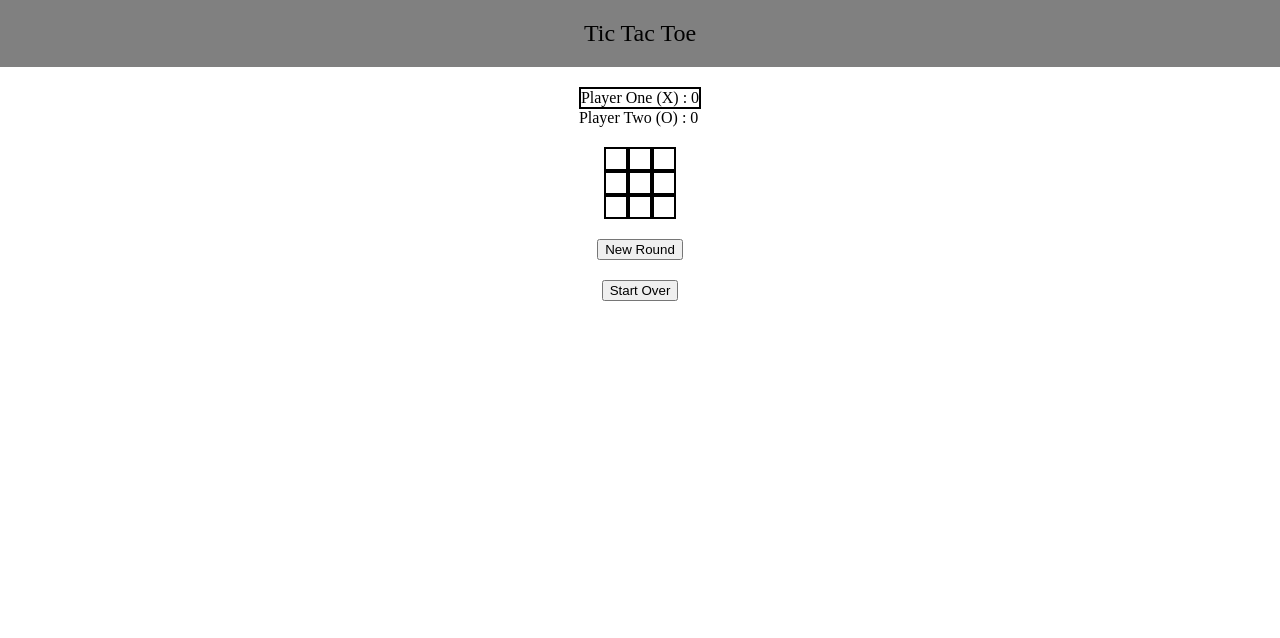
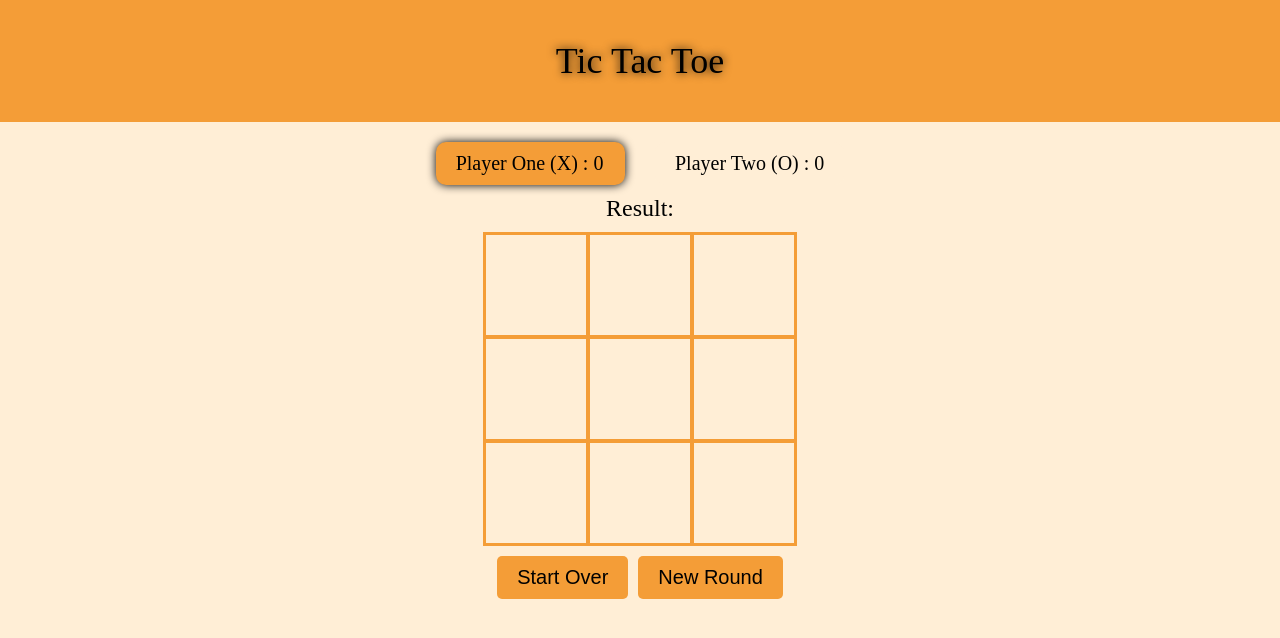
Before and after one commit to simbag04/tic-tac-toe, a plain HTML site: page index.html in a window 1280 px wide. Both pictures are taken after a click on the button "Let's Play!". Drawn offline with Linux system fonts and the light colour scheme.

Commit message:
Fixed bugs, added more styling

```diff
--- a/index.html
+++ b/index.html
@@ -10,16 +10,22 @@
 <body>
     <script src="script.js" defer></script>
     <div class="header">Tic Tac Toe</div>
+    <div class="content">
         <div class="main">
             <div class="score-keeper">
-            <div class="p1"></div>
-            <div class="p2"></div>
+                <div class="p1 score"></div>
+                <div class="p2 score"></div>
             </div>
+            <div class="winner"></div>
             <div class="board">
 
             </div>
+
+            <div class="buttons">
+                <button class="start-over">Start Over</button>
                 <button class="reset">New Round</button>
-        <button class="start-over">Start Over</button>
+            </div>
+
         </div>
 
         <div class="start-game">
@@ -51,6 +57,8 @@
                 <button type="submit">Let's Play!</button>
             </form>
         </div>
+    </div>
+
 
 </body>
 </html>
--- a/script.js
+++ b/script.js
@@ -31,6 +31,8 @@ let Cell = () => {
 let Player = (name, marker) => {
 
     let score = 0;
+
+    // getter methods
     const getName = () => {
         return name;
     }
@@ -43,6 +45,7 @@ let Player = (name, marker) => {
         return score;
     }
 
+    // method to increment score when there's a win
     const updateScore = () => {
         score++;
     }
@@ -109,7 +112,11 @@ let gameboard = (() => {
     }
 
     // checks if winner exists
+    // returns null if no winner/tie, 0 if tie, winner if winner exists
     const winnerExists = () => {
+
+        // checks for tie
+        let cellsFilled = true;
 
         // check rows/cols
         for (let i = 0; i < 3; i++)
@@ -119,19 +126,26 @@ let gameboard = (() => {
 
             let colFound = true;
             let colFirst = board[0][i].getPlayer();
+
             for (let j = 0; j < 3; j++)
             {
-                if (board[i][j] === null || board[i][j].getPlayer() !== rowFirst)
+                // check for tie
+                if (board[i][j].getPlayer() === null) cellsFilled = false;
+
+                // check for current row having winner
+                if (board[i][j].getPlayer() === null || board[i][j].getPlayer() !== rowFirst)
                 {
                     rowFound = false;
                 }
 
-                if (board[j][i] === null || board[j][i].getPlayer() !== colFirst)
+                // check for current col having winner
+                if (board[j][i].getPlayer() === null || board[j][i].getPlayer() !== colFirst)
                 {
                     colFound = false;
                 }
             }
 
+            // returns if found
             if (rowFound)
             {
                 winner = rowFirst;
@@ -153,12 +167,12 @@ let gameboard = (() => {
 
         for (let i = 0; i < 3; i++)
         {
-            if (board[i][i] === null || board[i][i].getPlayer() !== negDiagFirst)
+            if (board[i][i].getPlayer() === null || board[i][i].getPlayer() !== negDiagFirst)
             {
                 negDiagFound = false;
             }
 
-            if (board[i][2 - i] === null || board[i][2-i].getPlayer() !== posDiagFirst)
+            if (board[i][2 - i].getPlayer() === null || board[i][2-i].getPlayer() !== posDiagFirst)
             {
                 posDiagFound = false;
             }
@@ -174,6 +188,11 @@ let gameboard = (() => {
             winner = posDiagFirst;
             return posDiagFirst;
         }
+        else if (cellsFilled)
+        {
+            winner = 0;
+            return 0;
+        }
         return null;
     }
 
@@ -184,32 +203,23 @@ let gameboard = (() => {
 // module to handle display of board on screen
 let displayHandler = (() => {
 
-    // current board
+    // current board and players
     let board = gameboard.getBoard();
+    let p1 = null;
+    let p2 = null;
 
     // DOM elements
     let htmlBoard = document.querySelector(".board");
-    let resetButton = document.querySelector(".main button");
+    let resetButton = document.querySelector(".reset");
     let startOverButton = document.querySelector(".start-over")
     let playerOneDiv = document.querySelector(".score-keeper .p1");
     let playerTwoDiv = document.querySelector(".score-keeper .p2");
+    let winnerDiv = document.querySelector(".winner");
     let form = document.querySelector("form");
     let main = document.querySelector(".main");
     let startMenu = document.querySelector(".start-game");
-    let p1 = null;
-    let p2 = null;
 
-
-
-    // renders HTML on page
-    const renderBoard = (player) => {
-        board = gameboard.getBoard();
-        updateDOM();
-        setScoreKeeper();
-        resetStyle();
-        styleScoreKeeper(player);
-    }
-
+    // all event listeners
     form.addEventListener('submit', (e) => {
         e.preventDefault();
 
@@ -233,8 +243,6 @@ let displayHandler = (() => {
 
     })
 
-    // method to initialize buttons
-    const addButtonHandlers = () => {
     resetButton.addEventListener('click', () => {
         gameController.newRound();
     })
@@ -244,14 +252,88 @@ let displayHandler = (() => {
         startMenu.style['visibility'] = 'visible';
     })
 
-
+    // main method that renders and styles ALL HTML on page
+    const renderBoard = (player) => {
+        board = gameboard.getBoard();
+        updateBoard();
+        setScoreKeeper();
+        resetStyle();
+        styleScoreKeeper(player);
+        setWinnerDiv();
     }
 
+    // helper methods
+
+    // helper method to set score keeper content
     const setScoreKeeper = () => {
         playerOneDiv.textContent = p1.getName() + " (" + p1.getMarker() + ") : " + p1.getScore();
         playerTwoDiv.textContent = p2.getName() + " (" + p2.getMarker() + ") : " + p2.getScore();
     }
 
+    // helper method to set result div
+    const setWinnerDiv = () => {
+        let winner = gameboard.getWinner();
+        let content = "Result: ";
+        if (winner === 0)
+        {
+            content += "Tie!"
+        }
+        else if (winner !== null)
+        {
+            content += winner.getName() + " wins!";
+        }
+        winnerDiv.textContent = content;
+    }
+
+    // helper method to update board
+    const updateBoard = () =>
+    {
+        // reset HTML
+        htmlBoard.innerHTML = "";
+        for (let i = 0; i < 3; i++)
+        {
+            // add rows for board
+            let row = document.createElement('div');
+            row.classList.add("row");
+            row.classList.add(i.toString());
+
+            for (let j = 0; j < 3; j++)
+            {
+                // add cols for board
+                let col = document.createElement('div');
+                col.classList.add("col");
+                col.classList.add(j.toString());
+
+                // set text content for cell
+                let player = board[i][j].getPlayer();
+                if (player === null)
+                {
+                    col.classList.add("unclicked");
+                    col.textContent = '';
+                }
+                else
+                {
+                    col.classList.add("clicked");
+                    col.textContent = player.getMarker();
+                }
+
+                // col.textContent = player == null ? '' : player.getMarker();
+
+                // add event listener for cell
+                col.addEventListener('click', () => {
+                    gameController.playTurn(i, j);
+                })
+
+                // append to row
+                row.appendChild(col);
+            }
+
+            // append row to board
+            htmlBoard.appendChild(row);
+        }
+    }
+
+    // all styling methods
     const styleScoreKeeper = (player) => {
         let winner = gameboard.getWinner();
 
@@ -264,6 +346,10 @@ let displayHandler = (() => {
         {
             styleWin(playerTwoDiv, playerOneDiv);
         }
+        else if (winner === 0)
+        {
+            resetStyle();
+        }
 
         else if (player === p1)
         {
@@ -274,69 +360,42 @@ let displayHandler = (() => {
 
     }
 
+    // styling helper methods
     const styleWin = (div, otherDiv) =>
     {
-        div.style['background-color'] = "green";
-        otherDiv.style['background-color'] = "red";
+        div.style['background-color'] = "#7AC74F";
+        otherDiv.style['background-color'] = "#E87461";
     }
 
     const styleActivePlayer = (div, otherDiv) => {
-        div.style['border'] = "2px solid black";
-        otherDiv.style['border'] = "none";
+        div.style['background-color'] = "#F49D37";
+        div.style['box-shadow'] = "0px 0px 10px black"
+        otherDiv.style['background-color'] = "#FFEED6";
+        otherDiv.style['box-shadow'] = "none";
     }
 
     const resetStyle = () => {
-        playerOneDiv.style['background-color'] = "white";
-        playerOneDiv.style['border'] = "none";
+        playerOneDiv.style['background-color'] = "#FFEED6";
+        playerOneDiv.style['box-shadow'] = "none";
 
-        playerTwoDiv.style['background-color'] = "white";
-        playerTwoDiv.style['border'] = "none";
+        playerTwoDiv.style['background-color'] = "#FFEED6";
+        playerTwoDiv.style['box-shadow'] = "none";
     }
 
-
-    // helper method to update DOM
-    const updateDOM = () =>
-    {
-        htmlBoard.innerHTML = "";
-        for (let i = 0; i < 3; i++)
-        {
-            let row = document.createElement('div');
-            row.classList.add("row");
-            row.classList.add(i.toString());
-            for (let j = 0; j < 3; j++)
-            {
-                let col = document.createElement('div');
-                col.classList.add("col");
-                col.classList.add(j.toString());
-                let player = board[i][j].getPlayer();
-                col.textContent = player == null ? '' : player.getMarker();
-
-                col.addEventListener('click', () => {
-                    gameController.playTurn(i, j);
-                })
-                row.appendChild(col);
-            }
-            htmlBoard.appendChild(row);
-        }
-    }
-
-    return {addButtonHandlers, renderBoard};
+    return {renderBoard};
 
 })();
 
 
+// module to handle control of game
 let gameController = (() => {
+
     let currentPlayer = null;
     let player1 = null;
     let player2 = null;
 
     // initializes new game
     const initializeGame = (p1, p2) => {
-        newGame(p1, p2);
-        displayHandler.addButtonHandlers();
-    }
-
-    const newGame = (p1, p2) => {
         currentPlayer = p1;
         player1 = p1;
         player2 = p2;
@@ -351,6 +410,11 @@ let gameController = (() => {
         displayHandler.renderBoard(currentPlayer);
     }
 
+    // resets player
+    const resetPlayer = () => {
+        currentPlayer = player1;
+    }
+
     // plays a turn
     const playTurn = (row, col) =>
     {
@@ -359,16 +423,11 @@ let gameController = (() => {
         {
             currentPlayer = currentPlayer === player1 ? player2 : player1;
             winner = gameboard.winnerExists();
-            if (winner !== null) winner.updateScore();
+            if (winner !== null && winner !== 0) winner.updateScore();
             displayHandler.renderBoard(currentPlayer);
 
         }
 
-    }
-
-    // resets player
-    const resetPlayer = () => {
-        currentPlayer = player1;
     }
 
     // gets current player
@@ -376,6 +435,6 @@ let gameController = (() => {
         return currentPlayer;
     }
 
-    return {initializeGame, newGame, newRound, playTurn, resetPlayer, getCurrentPlayer};
+    return {initializeGame, newRound, playTurn, resetPlayer, getCurrentPlayer};
 
 })();
--- a/styles.css
+++ b/styles.css
@@ -1,5 +1,15 @@
+:root{
+    --main: #FFEED6;
+    --other: #F49D37;
+}
 body{
     margin: 0;
+}
+
+.content
+{
+    background-color: var(--main);
+    height: 100vh;
 }
 
 .start-game
@@ -8,7 +18,27 @@ body{
     left: 50%;
     top: 50%;
     transform: translateX(-50%) translateY(-50%);
-    border: 2px solid black;
+   /* border: 2px solid black; */
+    padding: 40px;
+    background-color: var(--other);
+    border-radius: 10px;
+}
+
+.start-game p
+{
+    text-align: center;
+    padding-bottom: 15px;
+    margin: 0;
+    font-weight: bold;
+    font-size: 24px;
+}
+
+.start-game form
+{
+    display: flex;
+    flex-direction: column;
+    align-items: center;
+    gap: 15px;
 }
 
 .start-game form ul
@@ -17,6 +47,36 @@ body{
     flex-direction: column;
     padding: 0;
     margin: 0;
+    gap: 10px;
+}
+
+button
+{
+    padding: 5px 20px;
+    border-radius: 5px;
+    /*border: 2px solid black;*/
+    border: none;
+    background-color: var(--other);
+}
+
+button:hover
+{
+    box-shadow: 0px 0px 10px black;
+}
+
+form button
+{
+    background-color: var(--main);
+    font-weight: bold;
+    font-size: 18px;
+    border-radius: 10px;
+}
+
+.buttons button
+{
+    background-color: var(--other);
+    font-size: 20px;
+    padding: 10px 20px;
 }
 
 li
@@ -24,7 +84,19 @@ li
     margin: 0;
     list-style-type: none;
     padding: 0;
+    display: grid;
+    grid-template-columns: 1fr 2fr;
+    gap: 10px;
+    align-items: center;
 
+}
+
+input
+{
+    background-color: var(--main);
+    border: none;
+    padding: 5px 10px;
+    border-radius: 5px;
 }
 
 .main
@@ -33,29 +105,70 @@ li
     flex-direction: column;
     align-items: center;
     justify-content: center;
-    gap: 20px;
+    gap: 10px;
     padding: 20px;
     visibility: hidden;
 }
+
+.score-keeper
+{
+    display: grid;
+    grid-template-columns: 1fr 1fr;
+    gap: 30px;
+}
+
+.score
+{
+    padding: 10px 20px;
+    border-radius: 10px;
+    background-color: lightgray;
+    font-size: 20px;
+}
+
+.winner
+{
+    font-size: 24px;
+}
+
+.buttons
+{
+    display: flex;
+    gap: 10px;
+}
+
 .header
 {
     display: flex;
     align-items: center;
     justify-content: center;
-    font-size: 24px;
-    background-color: gray;
-    padding: 20px;
+    font-size: 36px;
+    background-color: var(--other);
+    padding: 40px;
+    text-shadow: 0px 0px 10px black;
 }
+
+.board
+{
+    border: 1px solid var(--other);
+}
+
 .col
 {
-    width: 20px;
-    height: 20px;
-    border: 2px solid black;
+    width: 100px;
+    height: 100px;
+    border: 2px solid var(--other);
     display: flex;
     justify-content: center;
     align-items: center;
+    font-size: 60px;
 
 }
+
+.unclicked:hover
+{
+    opacity: 0%;
+}
+
 .row
 {
     display: flex;
```
Lines whose indentation alone changed are shown as unchanged.
